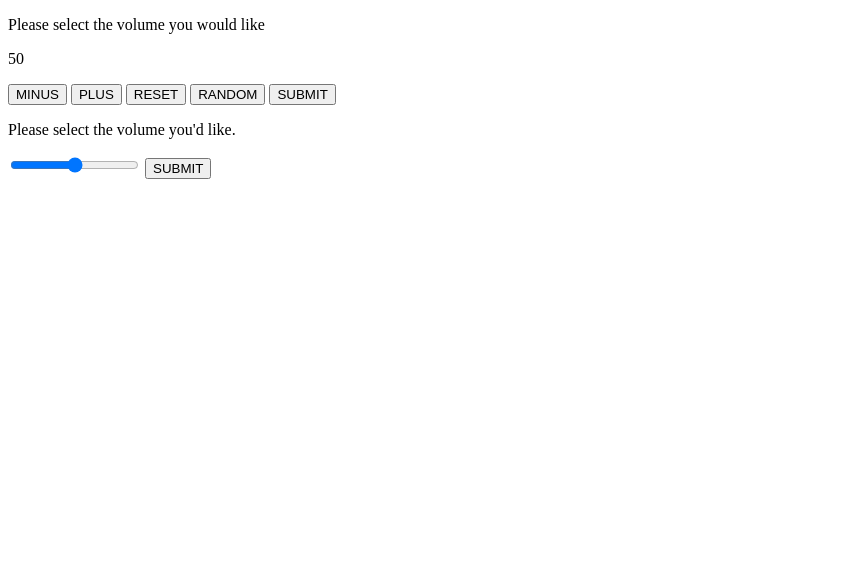
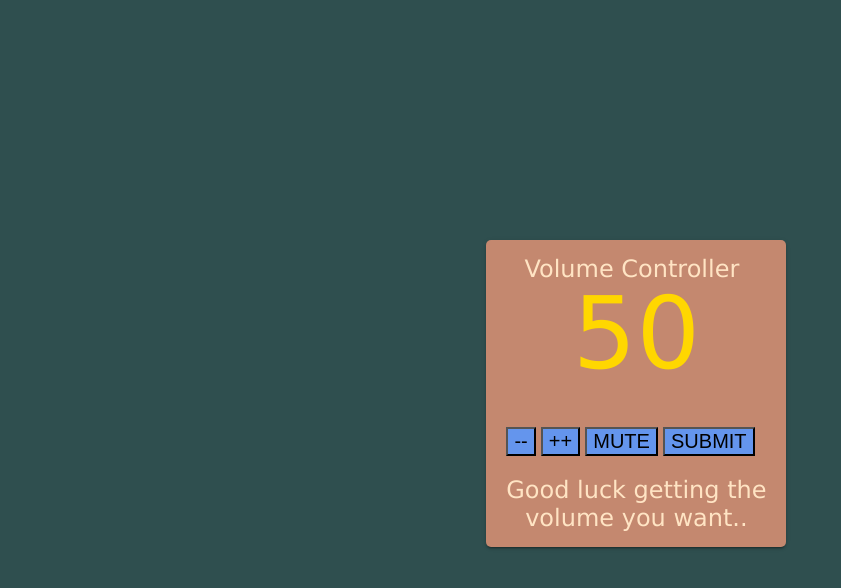
Before and after one commit to shwi6838/shwi6838.github.io, a plain HTML site: page wa/wa13.html in a window 1280 px wide. Shown: the whole page, without its empty margins (0-841 px from the left). Drawn offline with Linux system fonts and the light colour scheme.

Commit message:
wa13 done

```diff
--- a/css/wa13.css
+++ b/css/wa13.css
@@ -0,0 +1,68 @@
+body {
+    font-family: Verdana, Geneva, Tahoma, sans-serif;
+    background-color: darkslategray;
+}
+
+div{
+    position: absolute;
+    align-items: center;
+    top: 30%;
+    left: 38%;
+    width: 300px;
+    border: 5px;
+    background-color: rgb(196, 136, 111);
+    align-items: center;
+    border-radius: 5px;
+    box-shadow: 0 2px 2px 0 rgba(0,0,0,.14), 0 3px 1px -2px rgba(0,0,0,.2), 0 1px 5px 0 rgba(0,0,0,.12);
+}
+
+.Para{
+    position: absolute;
+    color: bisque;
+    margin: 15px;
+    margin-left: 38px;
+    text-align: center;
+    font-size: 24px;
+}
+
+.output{
+    text-align: center;
+    position: relative;
+    margin:35px;
+    color: gold;
+    text-shadow: 5px;
+    font-size: 100px;
+}
+
+form{
+    align-items: center;
+    margin: 20px;
+}
+
+.minus-button{
+    background-color: cornflowerblue;
+    font-size: 20px;
+}
+
+.plus-button{
+    background-color: cornflowerblue;
+    font-size: 20px;
+}
+
+.mute-button{
+    background-color: cornflowerblue;
+    font-size: 20px;
+}
+
+.submit-button{
+    background-color: cornflowerblue;
+    font-size: 20px;
+}
+
+.message{
+    color: bisque;
+    margin: 15px;
+    margin-left: 15px;
+    text-align: center;
+    font-size: 24px;
+}
--- a/js/wa13.js
+++ b/js/wa13.js
@@ -5,37 +5,43 @@ function check() {
 }
 
 function submit() {
-    alert(output.textContent);
+    alert("Are You Ok With This Volume: " + outputInt + " ?");
+    // alert(output.textContent);
 }
 
-function reset() {
-    outputInt = 0;
+function mute() {
+    outputInt = randomNumber(0,3);
     output.textContent = outputInt;
+    console.log("muteed");
 }
 
 function minus() {
-    if (outputInt > 0) {
-    outputInt -=1;
-    output.textContent = outputInt; }
-
+    const Rnum = randomNumber(0, 30);
+    if ((outputInt - Rnum) > 0)
+    {
+        outputInt -= Rnum;
+        output.textContent = outputInt;
+    }
 }
 
 function plus() {
-    if (outputInt < 100) {
-    outputInt +=1;
-    output.textContent = outputInt;
+    const Rnum = randomNumber(0, 30);
+    if ((outputInt + Rnum) < 100)
+    {
+        outputInt += Rnum;
+        output.textContent = outputInt;
     }
 }
 
-function random() {
-    outputInt = randomNumber(0, 100);
-    output.textContent = outputInt;
-}
+// function random() {
+//     outputInt = randomNumber(0, 100);
+//     output.textContent = outputInt;
+// }
 
 function randomNumber(min, max) {
     const num = Math.floor(Math.random() * (max - min + 1)) + min;
     return num;
-  }
+}
 
 
 
@@ -45,8 +51,8 @@ console.log(outputInt);
 
 const minusButton = document.querySelector('.minus-button').addEventListener('click', minus);
 const plusButton = document.querySelector('.plus-button').addEventListener('click', plus);
-const resetButton = document.querySelector('.reset-button').addEventListener('click', reset);
-const randomButton = document.querySelector('.random-button').addEventListener('click', random);
+const resetButton = document.querySelector('.mute-button').addEventListener('click', mute);
+// const randomButton = document.querySelector('.random-button').addEventListener('click', random);
 const submitButton = document.querySelector('.submit-button').addEventListener('click', submit);
 
 
@@ -63,12 +69,12 @@ function updateOutput() {
 */
 
 
-var slider = document.getElementById("myRange");
-var sliderSubmit = document.querySelector(".slider-submit-button").addEventListener('click', update);
-var sliderOutput = document.querySelector(".slider-output");
+// var slider = document.getElementById("myRange");
+// var sliderSubmit = document.querySelector(".slider-submit-button").addEventListener('click', update);
+// var sliderOutput = document.querySelector(".slider-output");
 
 
 // Update the current slider value (each time you drag the slider handle)
-function update() {
-  sliderOutput.textContent = slider.value;
-}
+// // function update() {
+//   sliderOutput.textContent = slider.value;
+// }
--- a/wa/wa13.html
+++ b/wa/wa13.html
@@ -11,23 +11,24 @@
 </head>
 <body>
     <div><!-- plus/minus volume control-->
-        <p>Please select the volume you would like</p>
+        <p class="Para">Volume Controller</p>
         <p class="output">50</p>
         <form>
-            <input class=""minus-button" type="button" name="minus-button" value="MINUS"></input>
-            <input class="plus-button" type="button" name="plus-button" value="PLUS"></input>
-            <input class=""reset-button" type="button" name="reset-button" value="RESET"></input>
-            <input class="random-button" type="button" name="random-button" value="RANDOM"></input>
+            <input class="minus-button" type="button" name="minus-button" value="--"></input>
+            <input class="plus-button" type="button" name="plus-button" value="++"></input>
+            <input class="mute-button" type="button" name="mute-button" value="MUTE"></input>
+            <!-- <input class="random-button" type="button" name="random-button" value="RANDOM"></input> -->
             <input class="submit-button" type="button" name="submit-button" value="SUBMIT"></input>
         </form>
+        <p class="message">Good luck getting the volume you want..</p>
     </div>
-    <div> <!-- This will be a slider -->
+    <!-- <div>  This will be a slider
         <div class="slidecontainer">
             <p>Please select the volume you'd like.</p>
             <input type="range" min=""0" max="100" class="slider" id="myRange"></input>
             <input class="submit-button" type="button" name="slider-submit-button" value="SUBMIT"></input>
             <p class="slider-output"></p>
         </div>
-    </div>
+    </div> -->
 </body>
 </html>
```
Also changed, not shown: img/minus.png (added), img/mute.png (added), img/plus.png (added).
